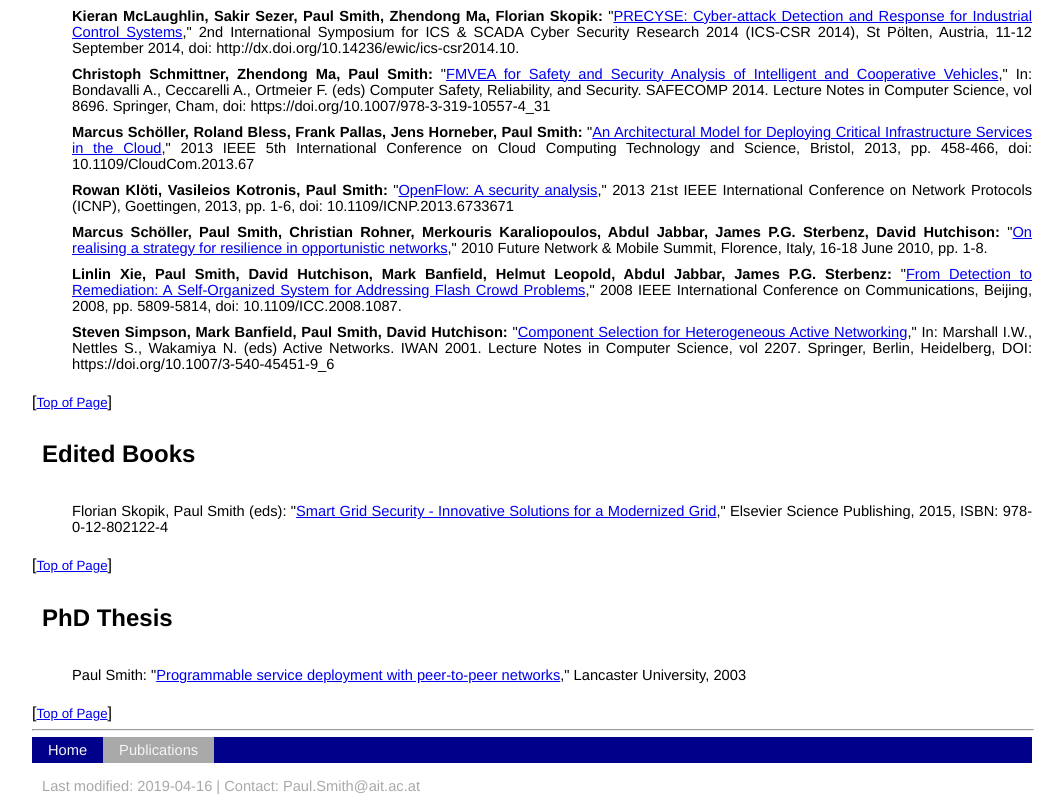
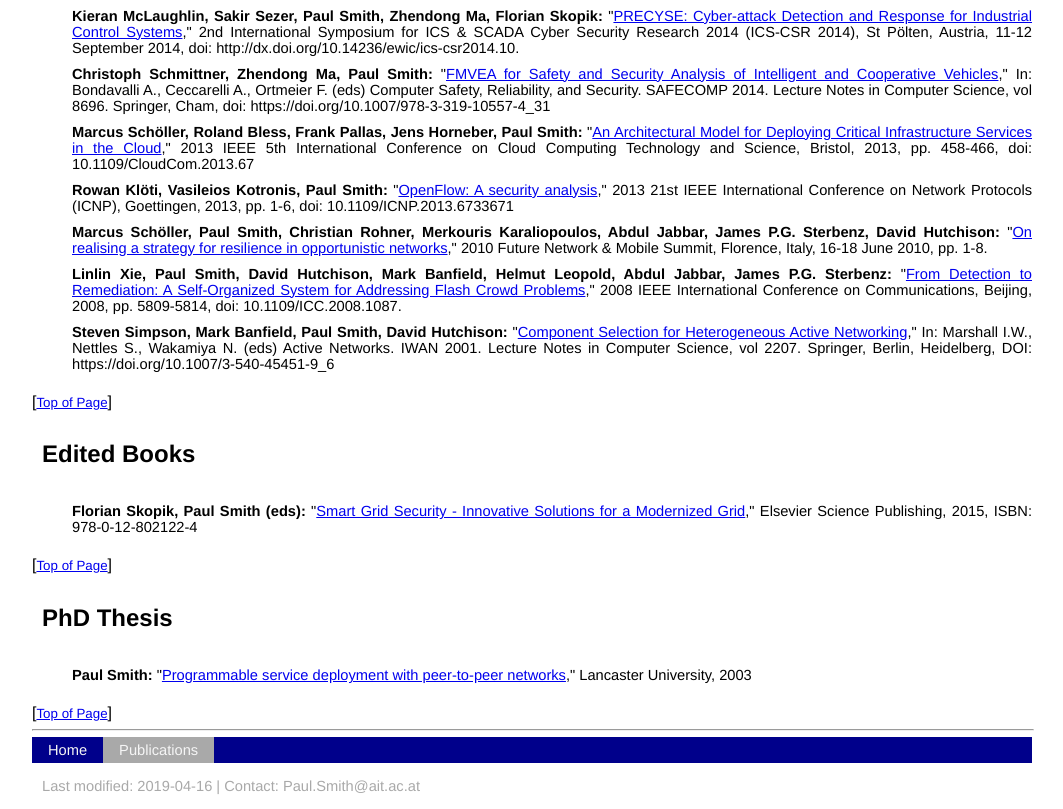
Before and after one commit to psmth/psmith.github.io, a plain HTML site: page publications.html in a window 1280 px wide. Shown: the part 1767-2576 px from the top of the page, without its empty margins (108-1171 px from the left). Drawn offline with Linux system fonts and the light colour scheme.

Commit message:
Small change to publications page.

```diff
--- a/publications.html
+++ b/publications.html
@@ -83,14 +83,14 @@
 <h2 id="books">Edited Books</h2>
 <section class="article-block">
 <ul>
-<li>Florian Skopik, Paul Smith (eds): "<a href="https://www.elsevier.com/books/smart-grid-security/skopik/978-0-12-802122-4">Smart Grid Security - Innovative Solutions for a Modernized Grid</a>," Elsevier Science Publishing, 2015, ISBN: 978-0-12-802122-4</li>
+<li><b>Florian Skopik, Paul Smith (eds):</b> "<a href="https://www.elsevier.com/books/smart-grid-security/skopik/978-0-12-802122-4">Smart Grid Security - Innovative Solutions for a Modernized Grid</a>," Elsevier Science Publishing, 2015, ISBN: 978-0-12-802122-4</li>
 </ul>
 </section>
 [<a class="top-link" href="#top">Top of Page</a>]
 <h2 id="thesis">PhD Thesis</h2>
 <section class="article-block">
 <ul>
-<li>Paul Smith: "<a href="https://ethos.bl.uk/OrderDetails.do?uin=uk.bl.ethos.421822">Programmable service deployment with peer-to-peer networks</a>," Lancaster University, 2003</li>
+<li><b>Paul Smith:</b> "<a href="https://ethos.bl.uk/OrderDetails.do?uin=uk.bl.ethos.421822">Programmable service deployment with peer-to-peer networks</a>," Lancaster University, 2003</li>
 </ul>
 </section>
 [<a class="top-link" href="#top">Top of Page</a>]
```
